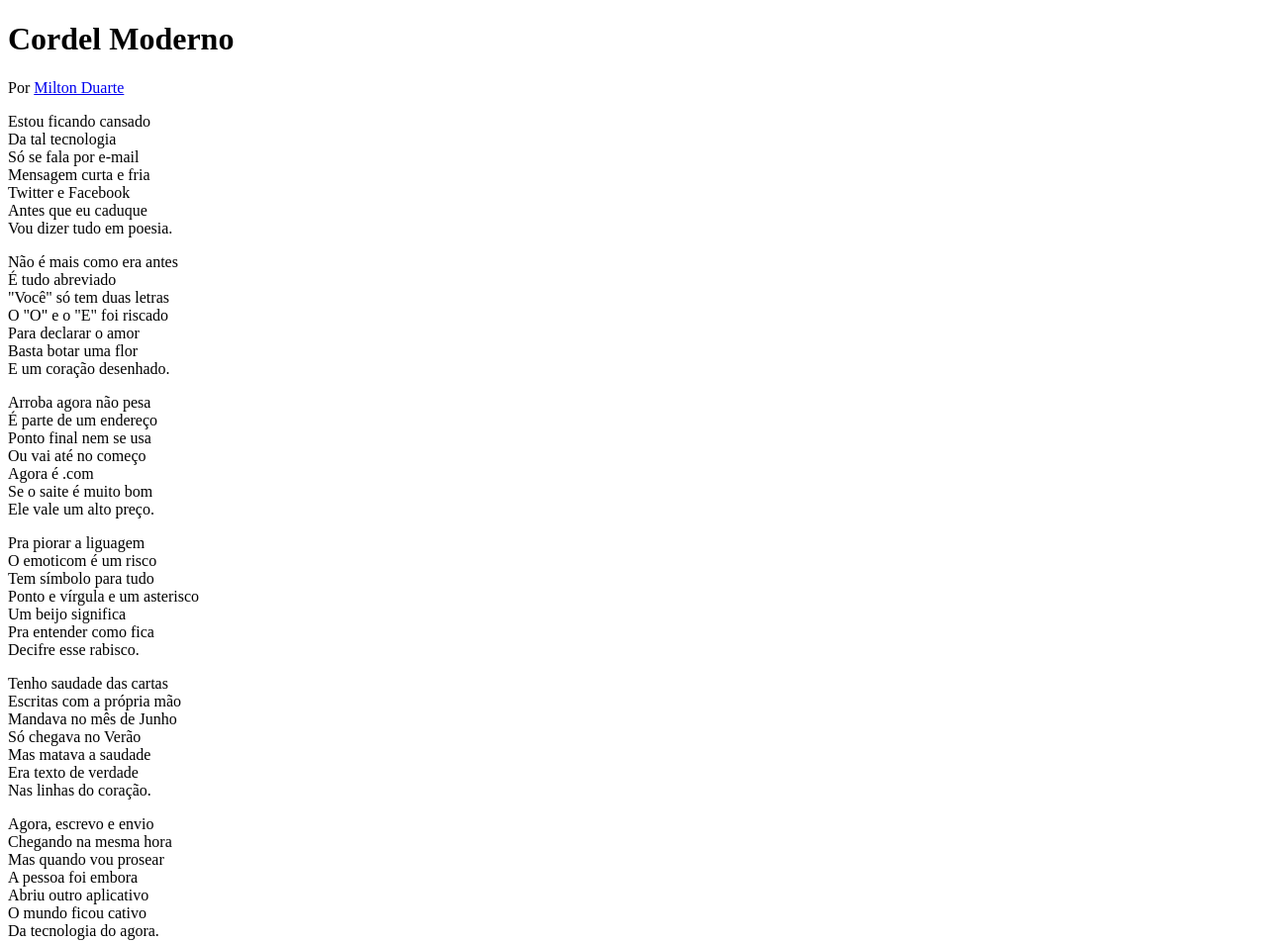
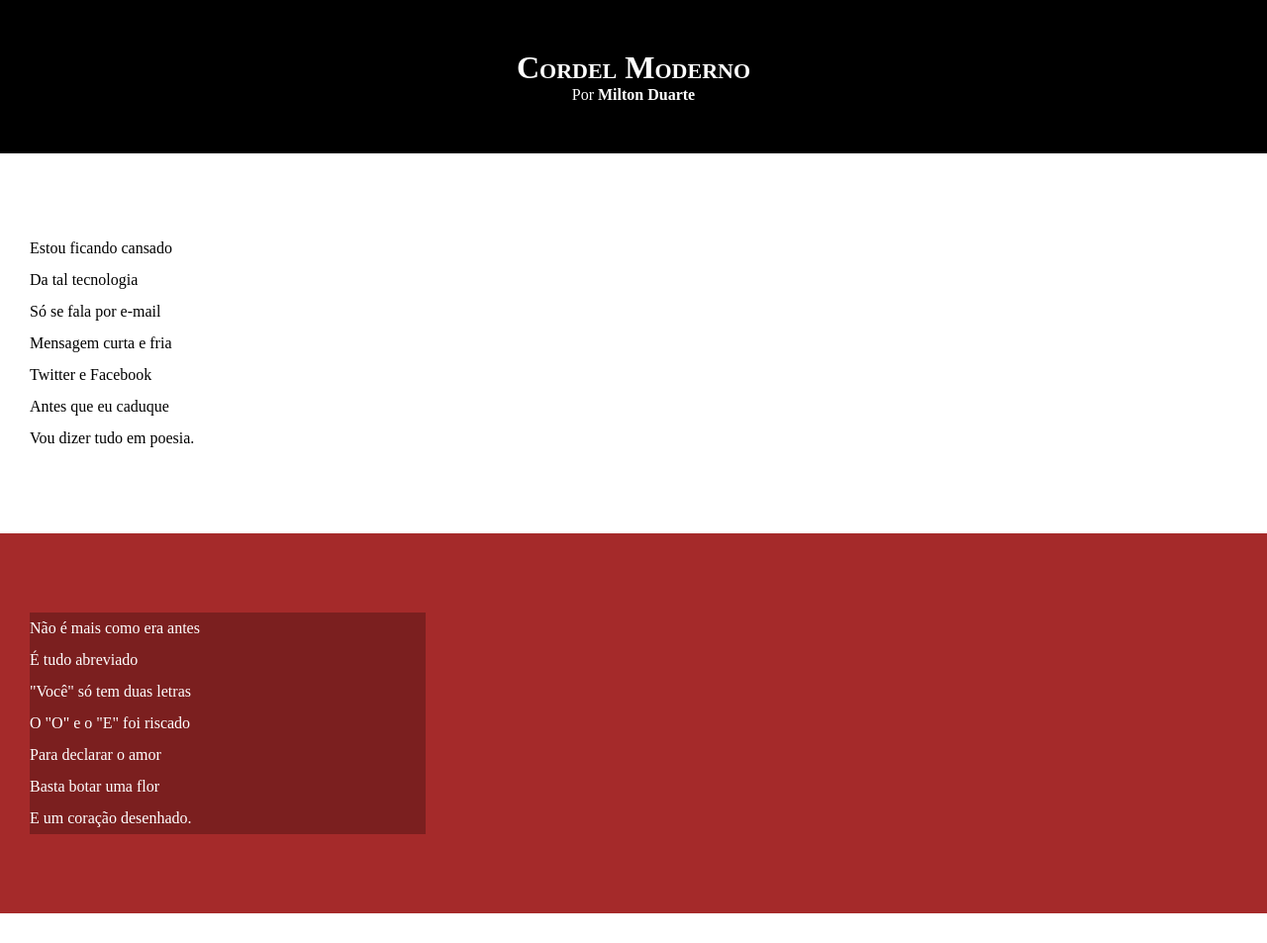
Before and after one commit to DFerreir4/html-css, a plain HTML site: page Modulo 2/Desafio/d012/index.html in a window 1280 px wide. Shown: the top 953 px of the page at 99% size. Drawn offline with Linux system fonts and the light colour scheme.

Commit message:
Atualização de estilos de textos e blocos

```diff
--- a/Modulo 2/Desafio/d012/estilo/style.css
+++ b/Modulo 2/Desafio/d012/estilo/style.css
@@ -1,5 +1,65 @@
 @charset "UTF-8";
 
-body{
+*{
+    margin: 0;
+    padding: 0;
+}
 
+html, body{
+    min-height: 100vh;
+    background-color: darkgray;
 }
+
+header{
+    background-color: black;
+    color: white;
+    text-align: center;
+}
+
+header > h1 {
+    padding-top: 50px;
+    font-variant: small-caps;
+}
+
+header > p{
+    padding-bottom: 50px;
+}
+
+header a, footer a{
+    color: white;
+    text-decoration: none;
+    font-weight: bolder;
+}
+
+header a:hover, footer a:hover{
+    text-decoration: underline;
+}
+
+section{
+    padding-top: 10vh;
+    padding-bottom: 10vh;
+    line-height: 2em;
+    padding-left: 30px;
+}
+
+section.normal{
+    background-color: white;
+    color: black;
+}
+
+section.imagem{
+    background-color: brown;
+    color: white;
+}
+
+section.imagem > p{
+    width: 400px;
+    background-color: rgba(0, 0, 0, 0.253);
+}
+
+footer {
+    background-color: black;
+    text-align: center;
+    color:white;
+    padding: 10px;
+}
--- a/Modulo 2/Desafio/d012/index.html
+++ b/Modulo 2/Desafio/d012/index.html
@@ -16,7 +16,7 @@
     </header>
 
     <main>
-        <section>
+        <section class="normal">
             <p>
                 Estou ficando cansado<br>
                 Da tal tecnologia<br>
@@ -28,7 +28,7 @@
             </p>
         </section>
 
-        <section>
+        <section class="imagem">
             <p>
                 Não é mais como era antes<br>
                 É tudo abreviado<br>
@@ -40,7 +40,7 @@
             </p>
         </section>
 
-        <section>
+        <section class="normal">
             <p>
                 Arroba agora não pesa<br>
                 É parte de um endereço<br>
@@ -62,7 +62,7 @@
             </p>
         </section>
 
-        <section>
+        <section class="imagem">
             <p>
                 Tenho saudade das cartas<br>
                 Escritas com a própria mão<br>
@@ -74,7 +74,7 @@
             </p>
         </section>
 
-        <section>
+        <section class="normal">
             <p>
                 Agora, escrevo e envio<br>
                 Chegando na mesma hora<br>
```
